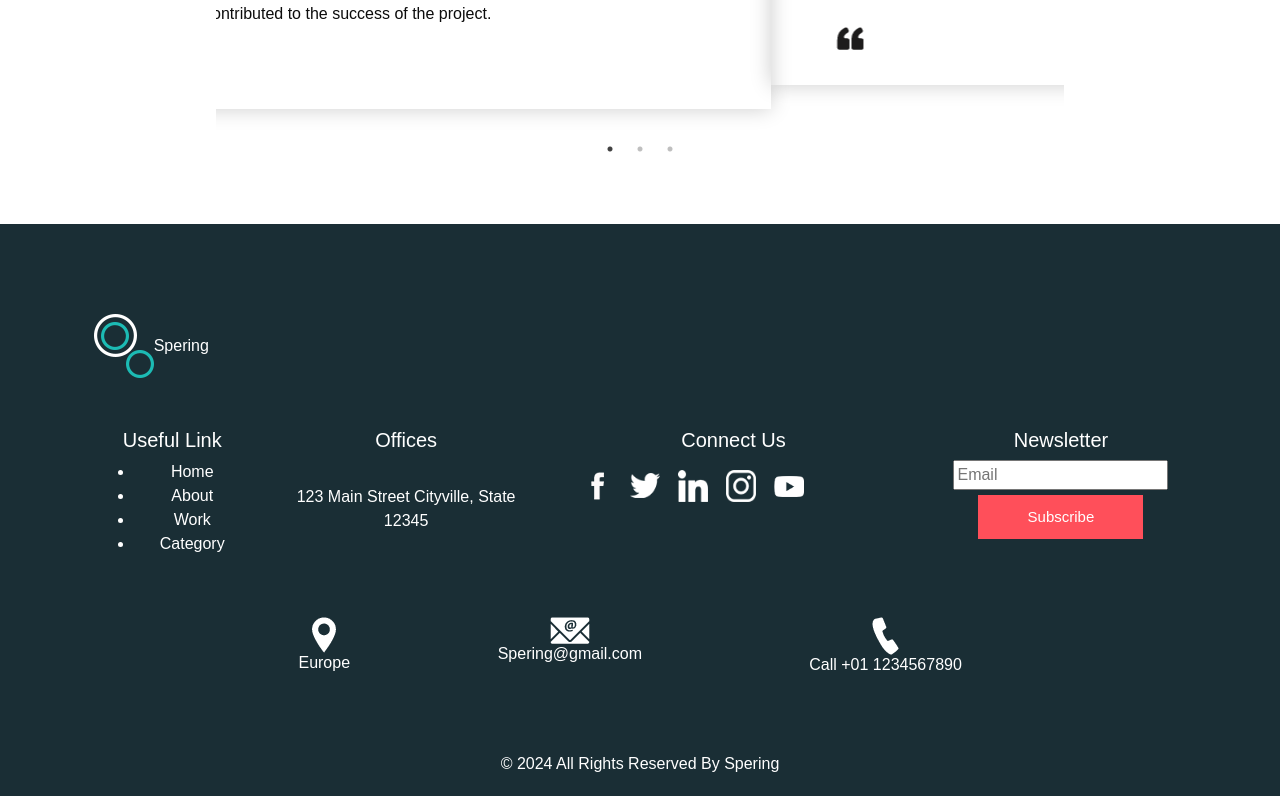
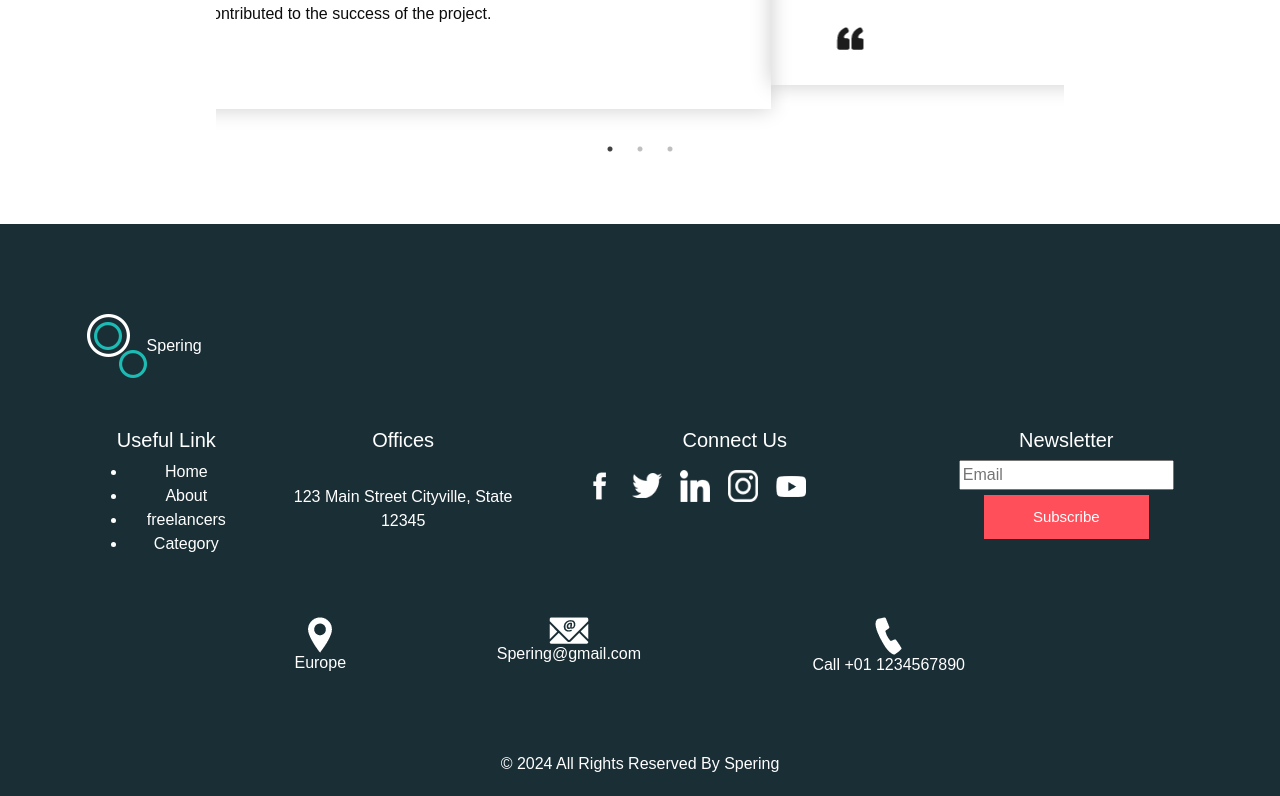
Before and after one commit to fardeen2636/react-project, a Next.js app: page / in a window 1280 px wide. Shown: the part 3262-4058 px from the top of the page. Built offline with nearby package versions, Linux system fonts and the light colour scheme.

Commit message:
Project Complete

```diff
--- a/components/layout/footer/index.js
+++ b/components/layout/footer/index.js
@@ -32,7 +32,7 @@ function FooterPage() {
                     </li>
                     <li className="">
                       <Link className="" href="./users">
-                        Work{" "}
+                        freelancers{" "}
                       </Link>
                     </li>
                     <li className="">
```
